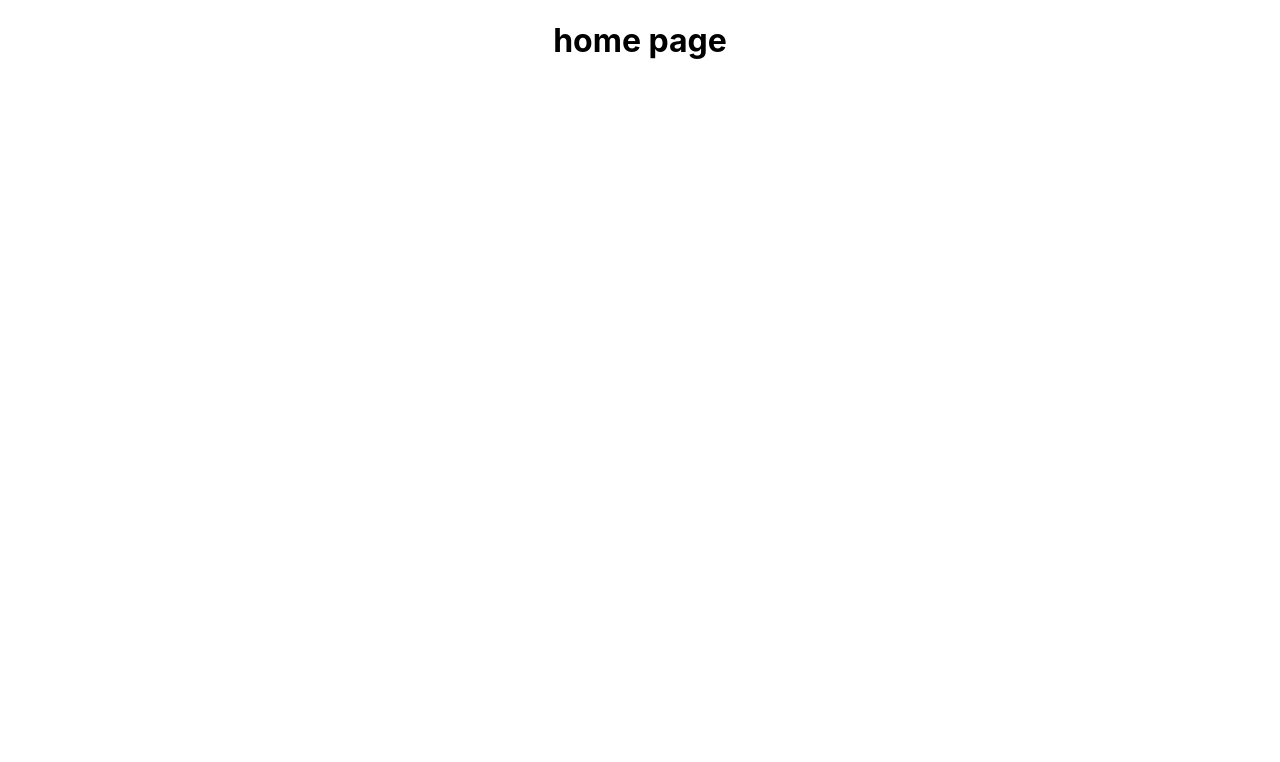
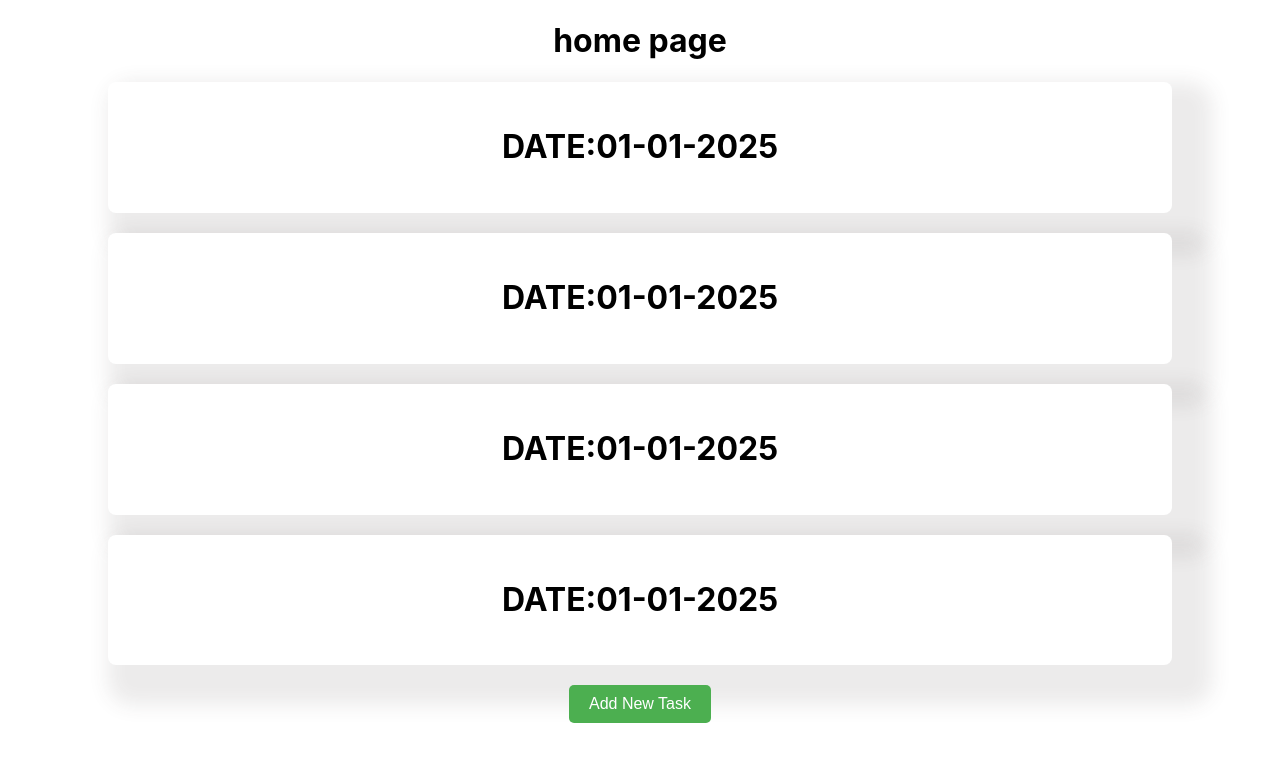
Before and after one commit to DeepeshPandey63/projectTasks, a React (Create React App) app in the folder myclient/: page / in a window 1280 px wide. Shown: the top 762 px of the page. Built offline with nearby package versions, Linux system fonts and the light colour scheme.

Commit message:
made the frontend pages and their nevigation making hardcore everything

```diff
--- a/myclient/src/App.css
+++ b/myclient/src/App.css
@@ -36,3 +36,14 @@
     transform: rotate(360deg);
   }
 }
+
+.shadow-day{
+  width: 80%;
+  padding: 20px;
+  background-color: white;
+  border-radius: 8px;
+  box-shadow: 20px 20px 20px 20px rgba(65, 60, 60, 0.1);
+  margin: 20px auto;
+  text-align: center;
+  line-height: 1.5;
+}
--- a/myclient/src/App.js
+++ b/myclient/src/App.js
@@ -4,6 +4,7 @@ import Homepage from './pages/home';
 import Loginpage from './pages/login';
 import Signinpage from './pages/signin';
 import Datepage from './pages/date';
+import { AddnewTask } from './pages/addnew';
 function App() {
   return (
     <div className="App">
@@ -11,7 +12,8 @@ function App() {
         <Route path='/' element={<Homepage/>}/>
         <Route path='/login' element={<Loginpage/>}/>
         <Route path='/signin' element={<Signinpage/>}/>
-        <Route path='/:date' element={<Datepage/>}/>
+        <Route path='/:date' element={<Datepage />}/>
+        <Route path='/newTask' element={<AddnewTask/>}/>
       </Routes>
     </div>
   );
--- /dev/null
+++ b/myclient/src/cards/daysCard.jsx
@@ -0,0 +1,9 @@
+import React from "react";
+
+export const Day = ({ onClick }) => {
+    return (
+        <div className="shadow-day" onClick={onClick} style={{ cursor: 'pointer' }}>
+            <h1>DATE:01-01-2025</h1>
+        </div>
+    );
+}
--- /dev/null
+++ b/myclient/src/pages/addnew.jsx
@@ -0,0 +1,45 @@
+import React from "react";
+import { useNavigate } from 'react-router-dom';
+
+export const AddnewTask = () => {
+    const navigate = useNavigate();
+    const handleAdd=()=>{
+        navigate('/');
+    }
+
+
+    const currentDate = new Date();
+  const formattedDate = currentDate
+    .toLocaleDateString("en-GB") // "en-GB" locale formats date as DD/MM/YYYY
+    .split("/").join("-");
+  return (
+    <div className="shadow-day" style={{ width: "80%" }}>
+      <form>
+        <label>Add Date:</label>
+        <br />
+        <input type="text" placeholder={formattedDate} />
+        <br />
+
+        <label >Add Title of the task :</label>
+        <br />
+        <input type="text" placeholder="title"/>
+        <br />
+        <label >Add description of the task :</label>
+        <br />
+        <input type="text" placeholder="description"/>
+        <br />
+        <button style={{
+
+                    backgroundColor: '#4CAF50',
+                    color: 'white',
+                    padding: '10px 20px',
+                    border: 'none',
+                    borderRadius: '5px',
+                    fontSize: '16px',
+                    cursor: 'pointer',
+                    margin:'10px'
+                }} onClick={handleAdd}>Add</button>
+      </form>
+    </div>
+  );
+};
--- a/myclient/src/pages/date.js
+++ b/myclient/src/pages/date.jsx
@@ -1,10 +1,11 @@
 import React from'react';
-
+import { useParams } from 'react-router-dom';
 const Datepage=()=>
 {
+    const { date } = useParams();
     return (
         <div>
-            <h1>date page</h1>
+            <h1>The date is: {date}</h1>
         </div>
     )
 }
--- a/myclient/src/pages/home.js
+++ /dev/null
@@ -1,12 +0,0 @@
-import React from'react';
-
-const Homepage=()=>
-{
-    return (
-        <div>
-            <h1>home page</h1>
-        </div>
-    )
-}
-
-export default Homepage;
--- /dev/null
+++ b/myclient/src/pages/home.jsx
@@ -0,0 +1,43 @@
+import React from 'react';
+import { useNavigate } from 'react-router-dom';
+import { Day } from '../cards/daysCard';
+
+const Homepage = () => {
+    const navigate = useNavigate();
+
+    const navigateToNewTask = () => {
+        navigate('/newTask');
+    }
+
+    const navigateToTheDate = () => {
+        navigate(`/${Date.now()}`);
+    }
+
+    return (
+        <div>
+            <h1>home page</h1>
+            <div>
+                <Day onClick={navigateToTheDate} />
+                <Day onClick={navigateToTheDate} />
+                <Day onClick={navigateToTheDate} />
+                <Day onClick={navigateToTheDate} />
+            </div>
+            <button
+                style={{
+                    backgroundColor: '#4CAF50',
+                    color: 'white',
+                    padding: '10px 20px',
+                    border: 'none',
+                    borderRadius: '5px',
+                    fontSize: '16px',
+                    cursor: 'pointer'
+                }}
+                onClick={navigateToNewTask}
+            >
+                Add New Task
+            </button>
+        </div>
+    );
+}
+
+export default Homepage;
```
Also changed, not shown: myclient/src/cards/taskCard.jsx (added, +14 -0 lines), myclient/src/pages/login.jsx (renamed from myclient/src/pages/login.js), myclient/src/pages/signin.jsx (renamed from myclient/src/pages/signin.js).
